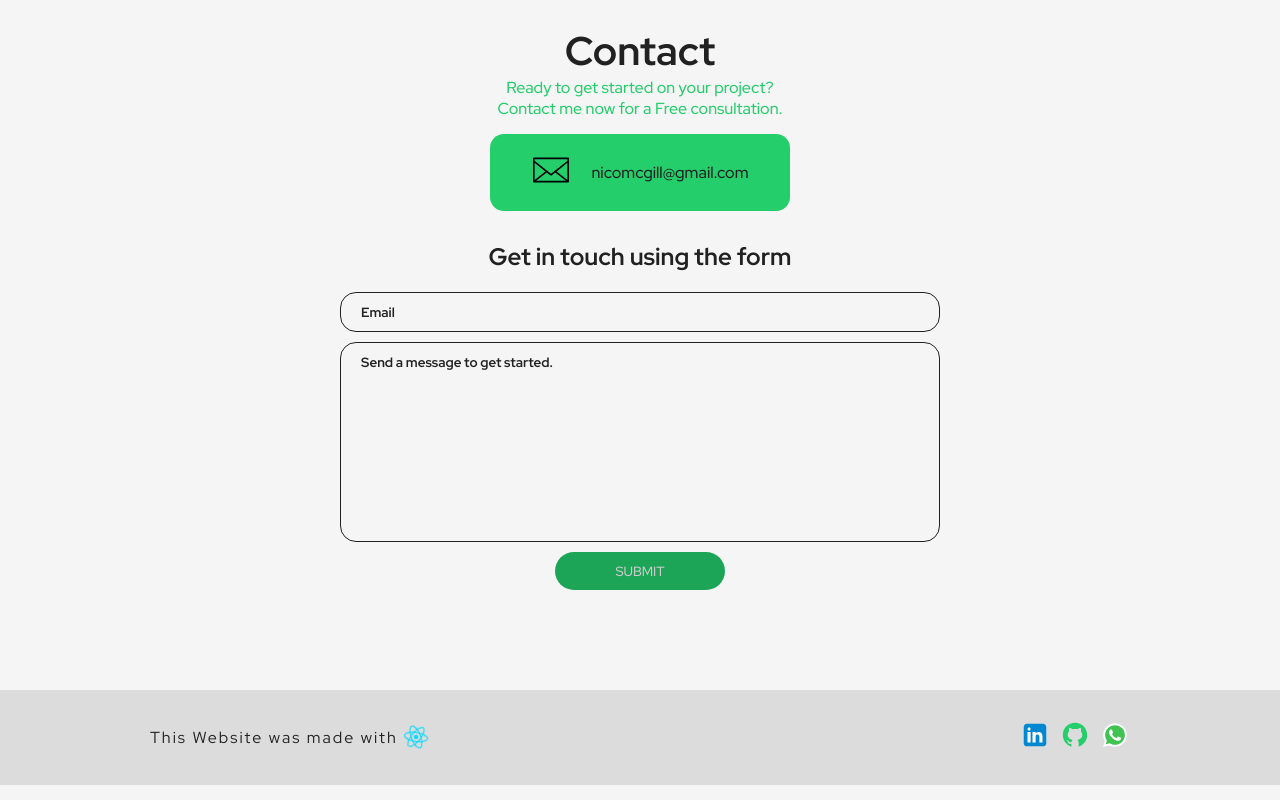
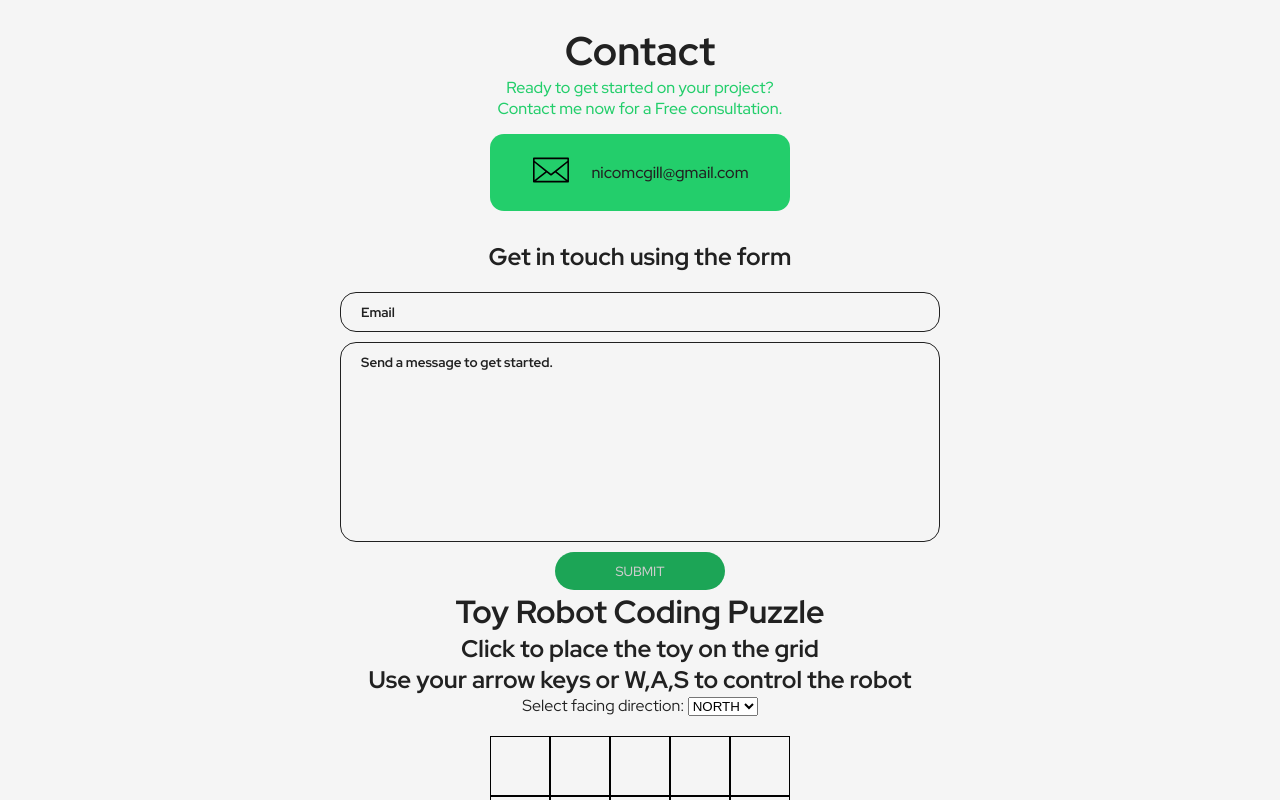
Before and after one commit to Lazysusan01/Personal_website, a React (Create React App) app: page / in a window 1280 px wide. Shown: the part 2000-2800 px from the top of the page. Built offline with nearby package versions, Linux system fonts and the light colour scheme.

Commit message:
Added Toy Robot

```diff
--- a/src/components/Header/Header.tsx
+++ b/src/components/Header/Header.tsx
@@ -42,6 +42,9 @@ export function Header() {
           <NavHashLink smooth to="#contact" onClick={closeMenu}>
             Contact
           </NavHashLink>
+          <NavHashLink smooth to="#toy" onClick={closeMenu}>
+            Toy Robot
+          </NavHashLink>
         </nav>
         <div
           aria-expanded={isActive ? 'true' : 'false'}
--- a/src/components/Main/Main.tsx
+++ b/src/components/Main/Main.tsx
@@ -4,6 +4,7 @@ import { Hero } from "../Hero/Hero";
 import { About } from "../About/About";
 import { Contact } from "../Contact/Contact";
 import { Project } from "../Project/Project";
+import Toy from '../ToyRobot/ToyRobot';
 import wordpress from "../../assets/wordpress.svg";
 
 import htmlIcon from "../../assets/html-icon.svg";
@@ -239,6 +240,7 @@ export function Main() {
       <About></About>
       <Project></Project>
       <Contact></Contact>
+      <Toy></Toy>
     </Container>
   );
 }
--- /dev/null
+++ b/src/components/ToyRobot/Toy.css
@@ -0,0 +1,34 @@
+.Toy {
+    text-align: center;
+    background-color: whitesmoke;
+  }
+
+  .grid {
+    display: inline-block;
+    margin-top: 20px;
+  }
+
+  .row {
+    display: flex;
+  }
+
+  .cell {
+    width: 60px;
+    height: 60px;
+    border: 1px solid #000;
+    display: flex;
+    align-items: center;
+    justify-content: center;
+    cursor: pointer;
+  }
+
+  .robot {
+    font-weight: bold;
+    color: red;
+  }
+
+  .report-message {
+    margin-top: 10px;
+    font-size: 18px;
+    color: #333;
+  }
--- /dev/null
+++ b/src/components/ToyRobot/ToyRobot.js
@@ -0,0 +1,134 @@
+import React, { useState, useEffect } from 'react';
+
+import './Toy.css';
+
+const GRID_SIZE = 5;
+const directionToArrow = {
+  'NORTH': '↑',
+  'EAST': '→',
+  'SOUTH': '↓',
+  'WEST': '←'
+};
+
+const Toy = () => {
+  const [robot, setRobot] = useState({ x: null, y: null, facing: null });
+  const [grid, setGrid] = useState(Array(GRID_SIZE).fill().map(() => Array(GRID_SIZE).fill(null)));
+  const [report, setReport] = useState('');
+  const [facing, setFacing] = useState('NORTH');
+
+  const handleChange = (event) => {
+    setFacing(event.target.value);
+  };
+
+  const handleSubmit = (event) => {
+    event.preventDefault();
+  };
+
+  useEffect(() => {
+    const handleKeyDown = (event) => {
+      switch (event.key) {
+        case 'ArrowUp':
+        case 'w':
+          fetch('/api/move', { method: 'POST' })
+            .then(response => response.json())
+            .then(data => setRobot(data));
+          break;
+        case 'ArrowLeft':
+        case 'a':
+          fetch('/api/left', { method: 'POST' })
+            .then(response => response.json())
+            .then(data => setRobot(data));
+          break;
+        case 'ArrowRight':
+        case 'd':
+          fetch('/api/right', { method: 'POST' })
+            .then(response => response.json())
+            .then(data => setRobot(data));
+          break;
+        default:
+          break;
+      }
+    };
+
+    window.addEventListener('keydown', handleKeyDown);
+
+    return () => {
+      window.removeEventListener('keydown', handleKeyDown);
+    };
+  }, []);
+
+  const handleCellClick = (x, y) => {
+    fetch('/api/place', {
+      method: 'POST',
+      headers: {
+        'Content-Type': 'application/json'
+      },
+      body: JSON.stringify({ x, y, facing })
+    })
+      .then(response => response.json())
+      .then(data => setRobot(data));
+  };
+
+  const handleReportClick = () => {
+    fetch('/api/report')
+      .then(response => response.json())
+      .then(data => {
+        if (data) {
+          const message = `Robot Position: (${data.x}, ${data.y}), Facing: ${data.facing}`;
+          setReport(message);
+        }
+      })
+      .catch(error => {
+        console.error('Error fetching report:', error);
+      });
+  };
+
+  useEffect(() => {
+    const newGrid = Array(GRID_SIZE).fill().map(() => Array(GRID_SIZE).fill(null));
+    if (robot.x !== null && robot.y !== null) {
+      newGrid[robot.y][robot.x] =  directionToArrow[robot.facing];
+    }
+    setGrid(newGrid);
+  }, [robot]);
+
+  return (
+    <div className="Toy" id="toy">
+      <h1>Toy Robot Coding Puzzle</h1>
+      <h2>Click to place the toy on the grid</h2>
+      <h2>Use your arrow keys or W,A,S to control the robot</h2>
+      <div>
+        <form onSubmit={handleSubmit}>
+          <label htmlFor="facing">Select facing direction:  </label>
+          <select id="facing" value={facing} onChange={handleChange}>
+            <option value="NORTH">NORTH</option>
+            <option value="EAST">EAST</option>
+            <option value="SOUTH">SOUTH</option>
+            <option value="WEST">WEST</option>
+          </select>
+        </form>
+      </div>
+      <div className="grid">
+        {grid.slice().reverse().map((row, y) => (
+          <div key={y} className="row">
+            {row.map((cell, x) => (
+              <div key={x} className="cell" onClick={() => handleCellClick(x, GRID_SIZE - 1 - y)}>
+                {cell && <span className="robot">{cell}</span>}
+              </div>
+            ))}
+          </div>
+        ))}
+      </div>
+      <div>
+        <button
+            onClick={handleReportClick}
+            type="button"
+            className="bg-orange-400 rounded-sm font-bold px-5 py-2 mb-3 hover:bg-red-500 text-slate-800">
+          Report
+        </button>
+        {report && <div className="report-message">{report}</div>}
+      </div>
+    </div>
+  );
+};
+
+export default Toy;
```
